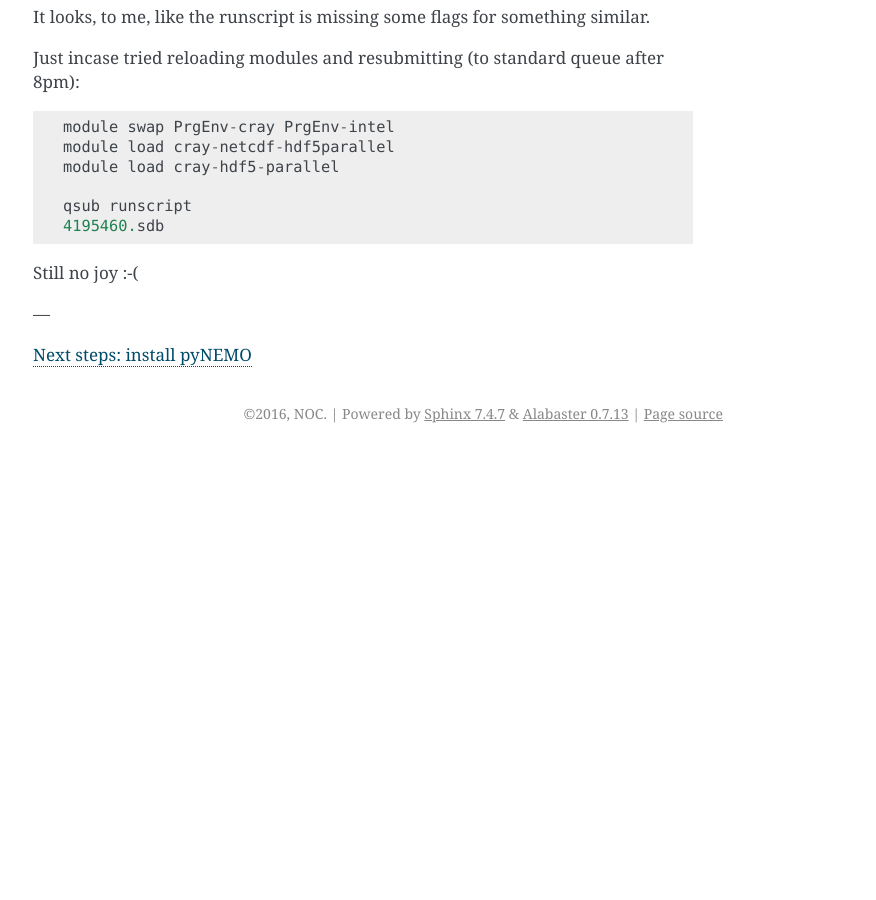
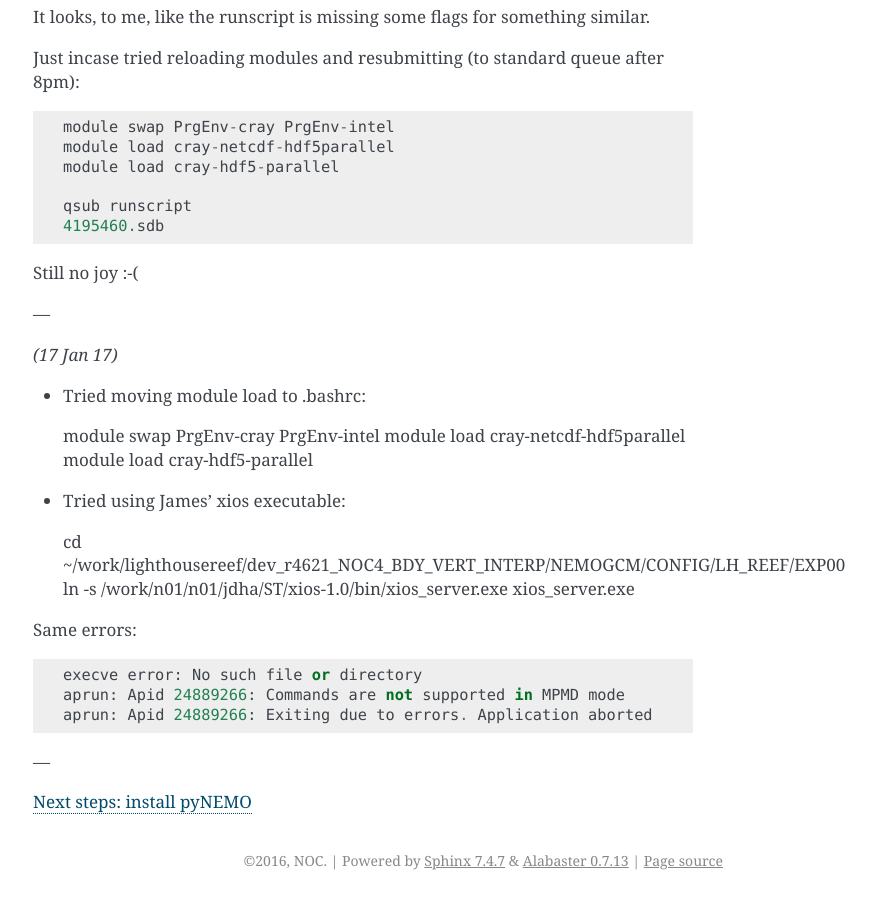
Before and after one commit to NOC-MSM/SEAsia, a Sphinx documentation site: the page built from docs/source/SEAsia.rst, in a window 1280 px wide and 900 px high, scrolled down 4194 px. Shown: the whole window, without its empty margins (387-1263 px from the left). Built offline with Sphinx 7.4.7, drawn with Linux system fonts in a browser that asks for light colours; before the commit the page ends 4647 px from its top, so only the background shows below that.

Commit message:
log changes

```diff
--- a/docs/source/SEAsia.rst
+++ b/docs/source/SEAsia.rst
@@ -203,6 +203,26 @@ Just incase tried reloading modules and resubmitting (to standard queue after 8p
 
 Still no joy :-(
 
+---
+
+*(17 Jan 17)*
+
+* Tried moving module load to .bashrc::
+
+  module swap PrgEnv-cray PrgEnv-intel
+  module load cray-netcdf-hdf5parallel
+  module load cray-hdf5-parallel
+
+* Tried using James' xios executable::
+
+  cd ~/work/lighthousereef/dev_r4621_NOC4_BDY_VERT_INTERP/NEMOGCM/CONFIG/LH_REEF/EXP00
+  ln -s /work/n01/n01/jdha/ST/xios-1.0/bin/xios_server.exe xios_server.exe
+
+Same errors::
+
+  execve error: No such file or directory
+  aprun: Apid 24889266: Commands are not supported in MPMD mode
+  aprun: Apid 24889266: Exiting due to errors. Application aborted
 
 ---
 
```
Also changed, not shown: 5 other files.
